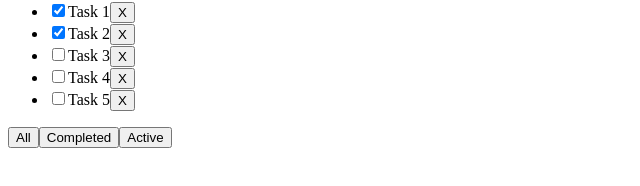
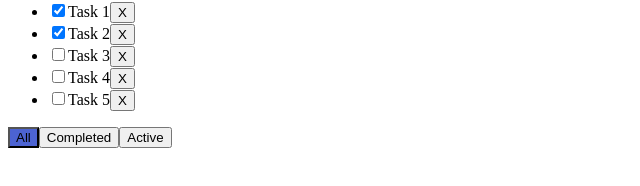
Before and after one commit to BekzodDeveloper/todolist-v2, a React (Create React App) app: page / in a window 1280 px wide. Shown: the part 124-310 px from the top of the page, without its empty margins (0-640 px from the left). Built offline with nearby package versions, Linux system fonts and the light colour scheme.

Commit message:
Controlled chackboxs, required title and color it

```diff
--- a/src/App.css
+++ b/src/App.css
@@ -2,3 +2,12 @@
     display: flex;
     grid-gap: 50px;
 }
+.error{
+    border:1px solid red;
+}
+.error-message{
+    color: red;
+}
+.activeFilter{
+    background-color: #4c63d2;
+}
--- a/src/App.tsx
+++ b/src/App.tsx
@@ -8,7 +8,7 @@ export type FilterValueType = "all" | "active" | "completed";
 
 function App() {
 
-    const [tasks, setTasks] = useState<Array<TaskType>>(
+    let [tasks, setTasks] = useState<Array<TaskType>>(
         [
             {id: v1(), title: "Task 1", isDone: true},
             {id: v1(), title: "Task 2", isDone: true},
@@ -23,13 +23,33 @@ function App() {
         const resultTasks = tasks.filter(t => id !== t.id);
         setTasks(resultTasks)
     }
+
     function changeFilter(filterValue: FilterValueType) {
         setFilter(filterValue)
     }
-    function addTask(title:string){
+
+    function addTask(title: string) {
         const newTask = {id: v1(), title, isDone: false};
-        setTasks([newTask,...tasks]);
+        setTasks([newTask, ...tasks]);
     }
+
+
+    function changeStatus(taskId: string, isDone: boolean) {
+        tasks.find(t => {
+            if (t.id === taskId) t.isDone = isDone;
+        });
+        setTasks([...tasks]);
+        console.log(isDone)
+
+    }
+
+    // function changeStatus(taskId: string, isDone: boolean) {
+    //     let task = tasks.find(t => t.id === taskId);
+    //     if (task) task.isDone = isDone;
+    //     setTasks([...tasks]);
+    //     console.log(tasks)
+    // }
+
 
     let tasksForTodolist: Array<TaskType> = tasks;
     if (filter === "completed") {
@@ -48,7 +68,8 @@ function App() {
                           removeTask={removeTask}
                           changeFilter={changeFilter}
                           addTask={addTask}
-
+                          changeStatus={changeStatus}
+                          filter={filter}
                 />
             </div>
         </div>
--- a/src/components/Todolist.tsx
+++ b/src/components/Todolist.tsx
@@ -1,6 +1,6 @@
 // @flow
 import * as React from 'react';
-import {ChangeEvent, KeyboardEvent, FC, useState} from "react";
+import {ChangeEvent, KeyboardEvent, FC, useState,} from "react";
 import {FilterValueType} from "../App";
 
 export type TaskType = {
@@ -15,8 +15,9 @@ type TodolistType = {
     removeTask: (id: string) => void
     changeFilter: (filterValue: FilterValueType) => void
     addTask: (title: string) => void
+    changeStatus: (taskId: string, isDone: boolean) => void
+    filter: FilterValueType
 };
-type State = {};
 
 export const Todolist: FC<TodolistType> =
     ({
@@ -25,22 +26,28 @@ export const Todolist: FC<TodolistType> =
          removeTask,
          changeFilter,
          addTask,
+         changeStatus,
+         filter
      }) => {
 
         const [newTaskTitle, setNewTaskTitle] = useState("")
 
-
+        const [error, setError] = useState<string | null>(null)
 
         function onAddTask() {
             if (newTaskTitle.trim() !== "") {
-                addTask(newTaskTitle)
+                addTask(newTaskTitle.trim())
                 setNewTaskTitle("")
+                setError(null)
+            } else if (newTaskTitle.trim() === "") {
+                setError("Field is required")
             }
 
         }
 
         function onChangeNewTaskTitle(event: ChangeEvent<HTMLInputElement>) {
             setNewTaskTitle(event.currentTarget.value);
+            setError(null)
         }
 
         function onKeyPress(e: KeyboardEvent<HTMLInputElement>) {
@@ -71,18 +78,26 @@ export const Todolist: FC<TodolistType> =
                                onChange={onChangeNewTaskTitle}
                                onKeyPress={onKeyPress}
                                type="text" placeholder={"Type title"}
+                               className={error ? "error" : ""}
                         />
+
                         <button onClick={onAddTask}>+</button>
+                        {error ? <div className="error-message">{error}</div> : ""}
+
                     </div>
                 </div>
                 <ul>
                     {tasks.map(t => {
-                        function onRemoveTask(){
-                            removeTask(t.id)
-                        }
+                        const onRemoveTask = () => removeTask(t.id);
+                        const onChangeStatus = (e: ChangeEvent<HTMLInputElement>) => {
+                            changeStatus(t.id, e.currentTarget.checked)
+                        };
 
                         return <li key={t.id}>
-                            <input type={"checkbox"} checked={t.isDone}/>
+                            <input type={"checkbox"}
+                                   checked={t.isDone}
+                                   onChange={onChangeStatus}
+                            />
                             <span>{t.title}</span>
                             <button onClick={onRemoveTask}>X
                             </button>
@@ -90,9 +105,10 @@ export const Todolist: FC<TodolistType> =
                     })}
                 </ul>
                 <div>
-                    <button onClick={onFilterAll}>All</button>
-                    <button onClick={onFilterCompleted}>Completed</button>
-                    <button onClick={onFilterActive}>Active</button>
+                    <button className={filter === "all" ? "activeFilter" : ""} onClick={onFilterAll}>All</button>
+                    <button className={filter === "completed" ? "activeFilter" : ""} onClick={onFilterCompleted}>Completed</button>
+                    <button className={filter === "active" ? "activeFilter" : ""} onClick={onFilterActive}>Active
+                    </button>
                 </div>
             </div>
         )
```
